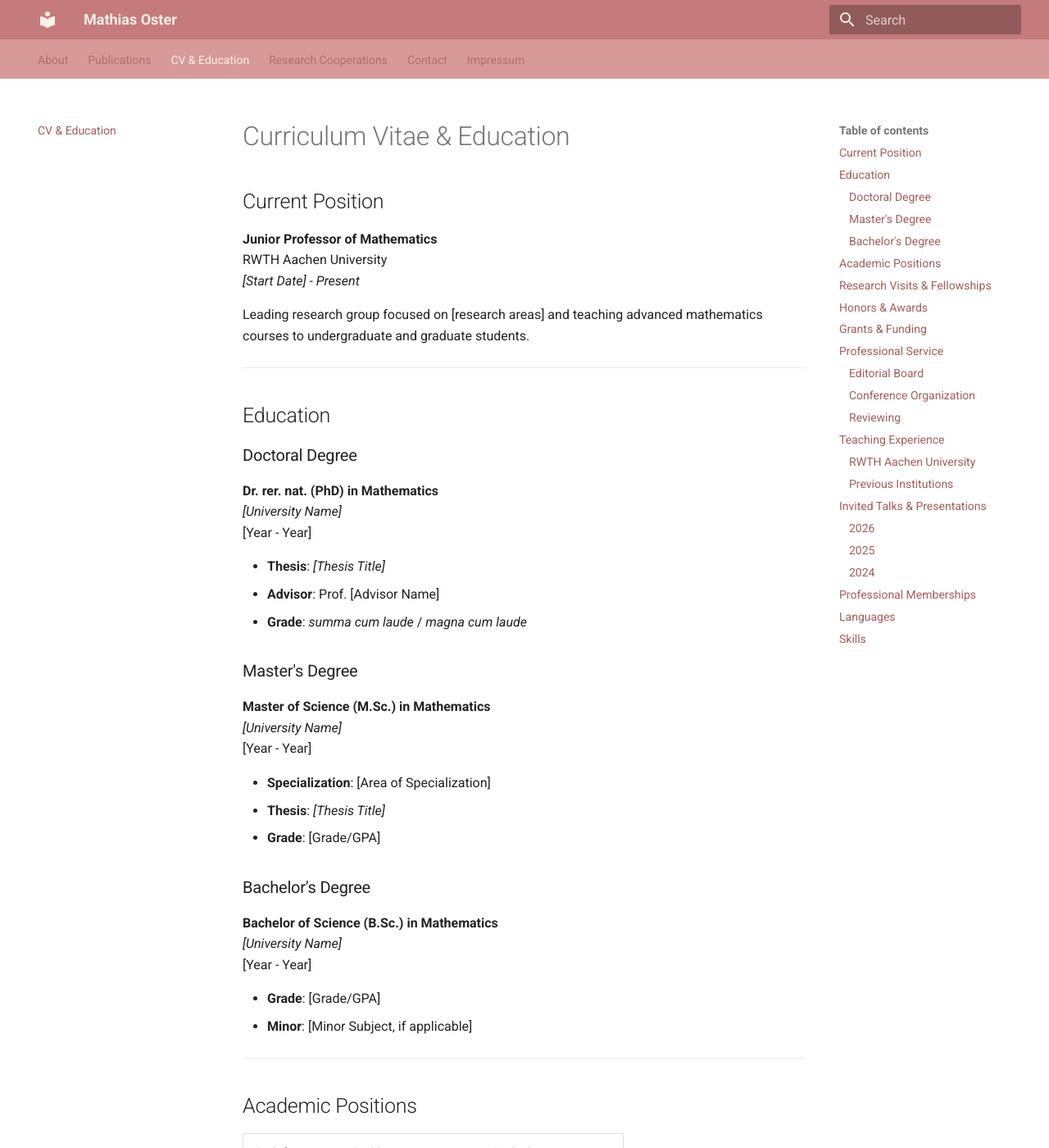
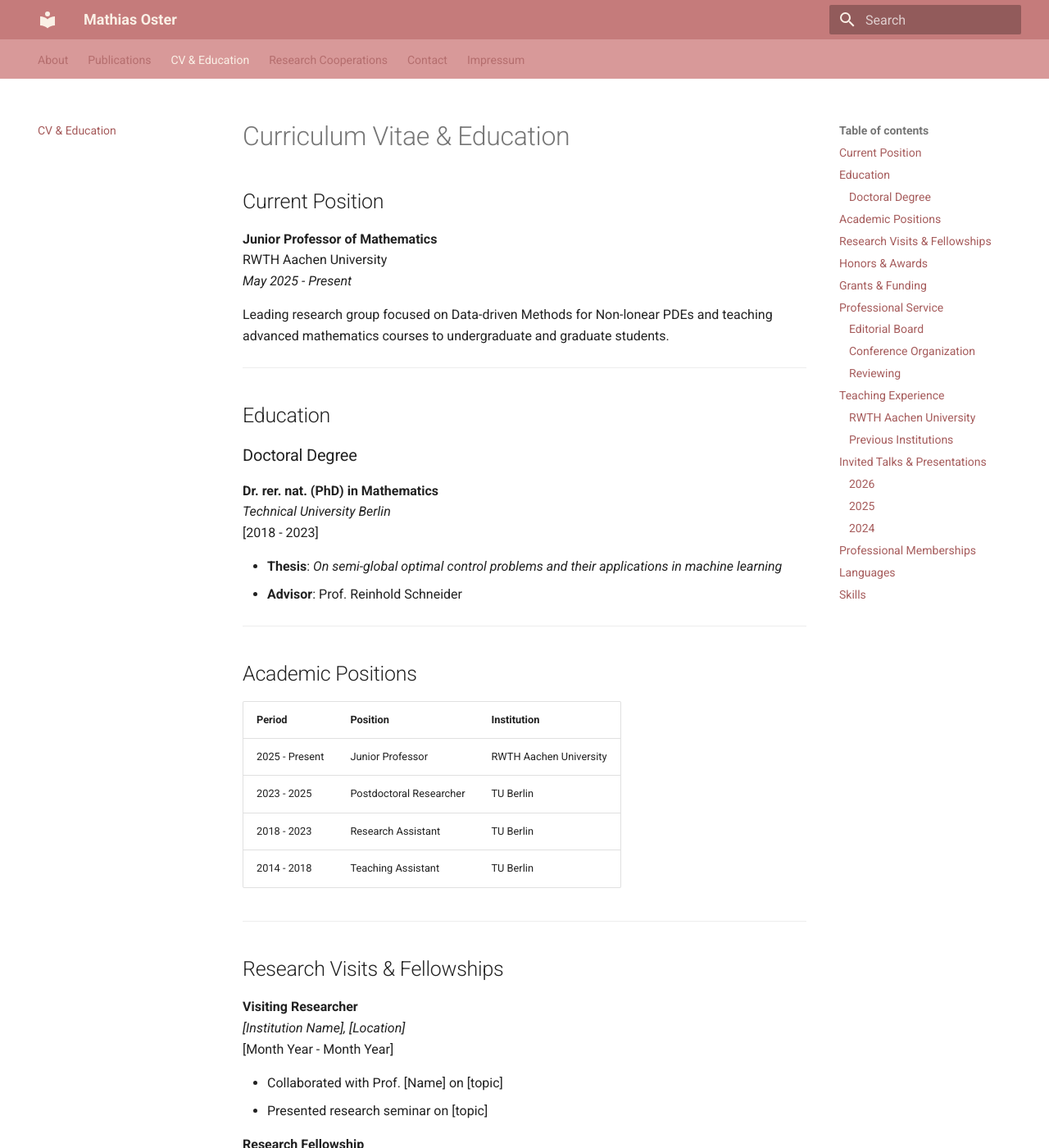
Before and after one commit to RoteKekse/webpage-mathias-oster, an MkDocs documentation site: the page built from docs/cv.md, in a window 1280 px wide and 1400 px high. Shown: the whole window at 82% size. Built offline with MkDocs 1.6.1 and Material for MkDocs 9.7.7, drawn with Linux system fonts in a browser that asks for light colours; some of the changed text lies outside the part shown.

Commit message:
Update cv.md

```diff
--- a/docs/cv.md
+++ b/docs/cv.md
@@ -4,9 +4,9 @@
 
 **Junior Professor of Mathematics**
 RWTH Aachen University
-*[Start Date] - Present*
+*May 2025 - Present*
 
-Leading research group focused on [research areas] and teaching advanced mathematics courses to undergraduate and graduate students.
+Leading research group focused on Data-driven Methods for Non-lonear PDEs and teaching advanced mathematics courses to undergraduate and graduate students.
 
 ---
 
@@ -15,31 +15,11 @@ Leading research group focused on [research areas] and teaching advanced mathema
 ### Doctoral Degree
 
 **Dr. rer. nat. (PhD) in Mathematics**
-*[University Name]*
-[Year - Year]
+*Technical University Berlin*
+[2018 - 2023]
 
-- **Thesis**: *[Thesis Title]*
-- **Advisor**: Prof. [Advisor Name]
-- **Grade**: *summa cum laude* / *magna cum laude*
-
-### Master's Degree
-
-**Master of Science (M.Sc.) in Mathematics**
-*[University Name]*
-[Year - Year]
-
-- **Specialization**: [Area of Specialization]
-- **Thesis**: *[Thesis Title]*
-- **Grade**: [Grade/GPA]
-
-### Bachelor's Degree
-
-**Bachelor of Science (B.Sc.) in Mathematics**
-*[University Name]*
-[Year - Year]
-
-- **Grade**: [Grade/GPA]
-- **Minor**: [Minor Subject, if applicable]
+- **Thesis**: *On semi-global optimal control problems and their applications in machine learning*
+- **Advisor**: Prof. Reinhold Schneider
 
 ---
 
@@ -47,10 +27,10 @@ Leading research group focused on [research areas] and teaching advanced mathema
 
 | Period | Position | Institution |
 |--------|----------|-------------|
-| [Year] - Present | Junior Professor | RWTH Aachen University |
-| [Year] - [Year] | Postdoctoral Researcher | [Institution] |
-| [Year] - [Year] | Research Assistant | [Institution] |
-| [Year] - [Year] | Teaching Assistant | [Institution] |
+| 2025 - Present | Junior Professor | RWTH Aachen University |
+| 2023 - 2025| Postdoctoral Researcher | TU Berlin |
+| 2018 - 2023 | Research Assistant | TU Berlin |
+| 2014 - 2018 | Teaching Assistant | TU Berlin |
 
 ---
 
```
